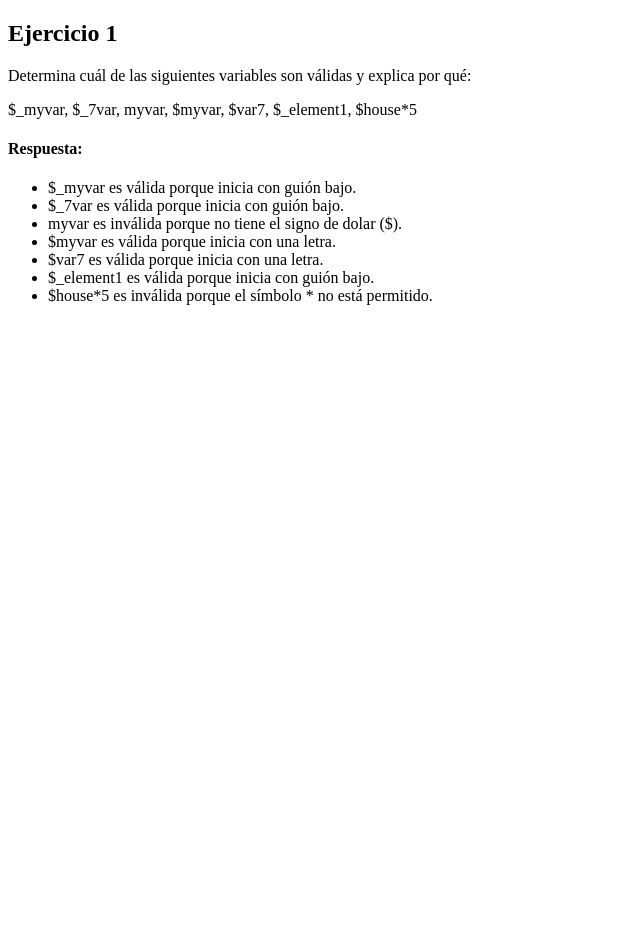
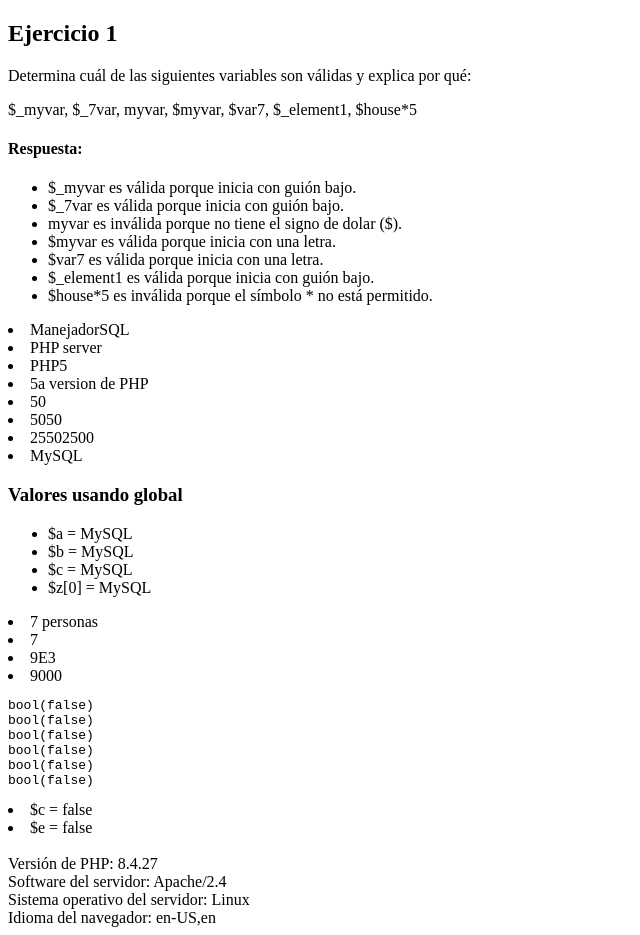
Before and after one commit to Miguel4out/tecweb, a PHP site: page / in a window 1280 px wide. Shown: the whole page, without its empty margins (0-640 px from the left). Before the commit the page ends 800 px from the top, so only its background shows below. Run offline with PHP 8.4, Linux system fonts and the light colour scheme.

Commit message:
Creación de la carpeta p07

```diff
--- a/practicas/p05/index.php
+++ b/practicas/p05/index.php
@@ -29,6 +29,88 @@
         echo '<li>$_element1 es válida porque inicia con guión bajo.</li>';
         echo '<li>$house*5 es inválida porque el símbolo * no está permitido.</li>';
         echo '</ul>';
+
+        $a = "ManejadorSQL";
+        $b = "MySQL";
+        $c = &$a;
+
+        echo "<li> $c";
+
+        $a = "PHP server";
+        $b = &$a;
+
+        echo "<li> $b </li>" ;
+        $a = "PHP5";
+        echo "<li> $a </li>";
+        $z[] = &$a;
+        $b = "5a version de PHP";
+        echo "<li> $b </li>";
+        $c = $b*10;
+        echo "<li> $c </li>";
+        $a .= $b;
+        echo "<li> $a </li>";
+        $b *= $c;
+        echo "<li> $b </li>";
+        $z[0] = "MySQL";
+        foreach($z as $item){
+            echo "<li>$item</li>";
+        };
+
+        function mostrarVariables() {
+        global $a, $b, $c, $z;
+
+        echo "<h3>Valores usando global</h3>";
+        echo "<ul>";
+        echo "<li>\$a = $a</li>";
+        echo "<li>\$b = $b</li>";
+        echo "<li>\$c = $c</li>";
+
+            foreach ($z as $key => $value) {
+                echo "<li>\$z[$key] = $value</li>";
+            }
+
+        echo "</ul>";
+        }
+
+        mostrarVariables();
+
+    $a = "7 personas";
+    echo "<li>$a </li>";
+    $b = (integer) $a;
+    echo "<li>$b </li>";
+    $a = "9E3";
+    echo "<li>$a </li>";
+    $c = (double) $a;
+    echo "<li>$c </li>";
+
+
+    $a = "0";
+    $b = "TRUE";
+    $c = FALSE;
+    $d = ($a OR $b);
+    $e = ($a AND $c);
+    $f = ($a XOR $b);
+
+    echo "<pre>";
+        var_dump($a);
+        var_dump($b);
+        var_dump($c);
+        var_dump($d);
+        var_dump($e);
+        var_dump($f);
+    echo "</pre>";
+
+    echo "<li>\$c = " . var_export($c, true) . "</li>";
+    echo "<li>\$e = " . var_export($e, true) . "</li>";
+
+
+    echo '<br>Versión de PHP: ' . phpversion();
+    echo '<br>Software del servidor: ' . $_SERVER['SERVER_SOFTWARE'];
+    echo '<br>Sistema operativo del servidor: ' . PHP_OS;
+    echo '<br>Idioma del navegador: ' . $_SERVER['HTTP_ACCEPT_LANGUAGE'];
+
+
+
     ?>
 </body>
 </html>
```
